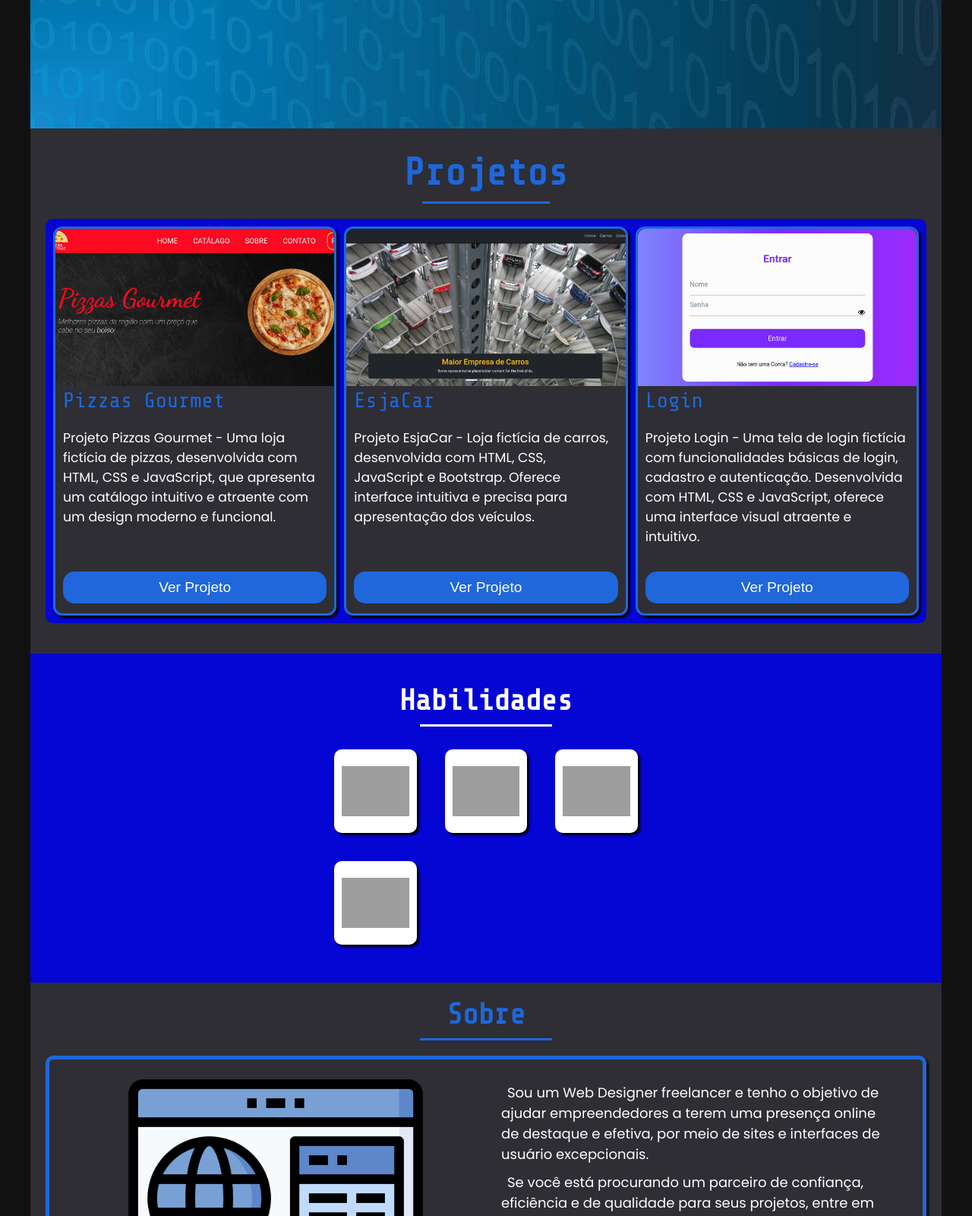
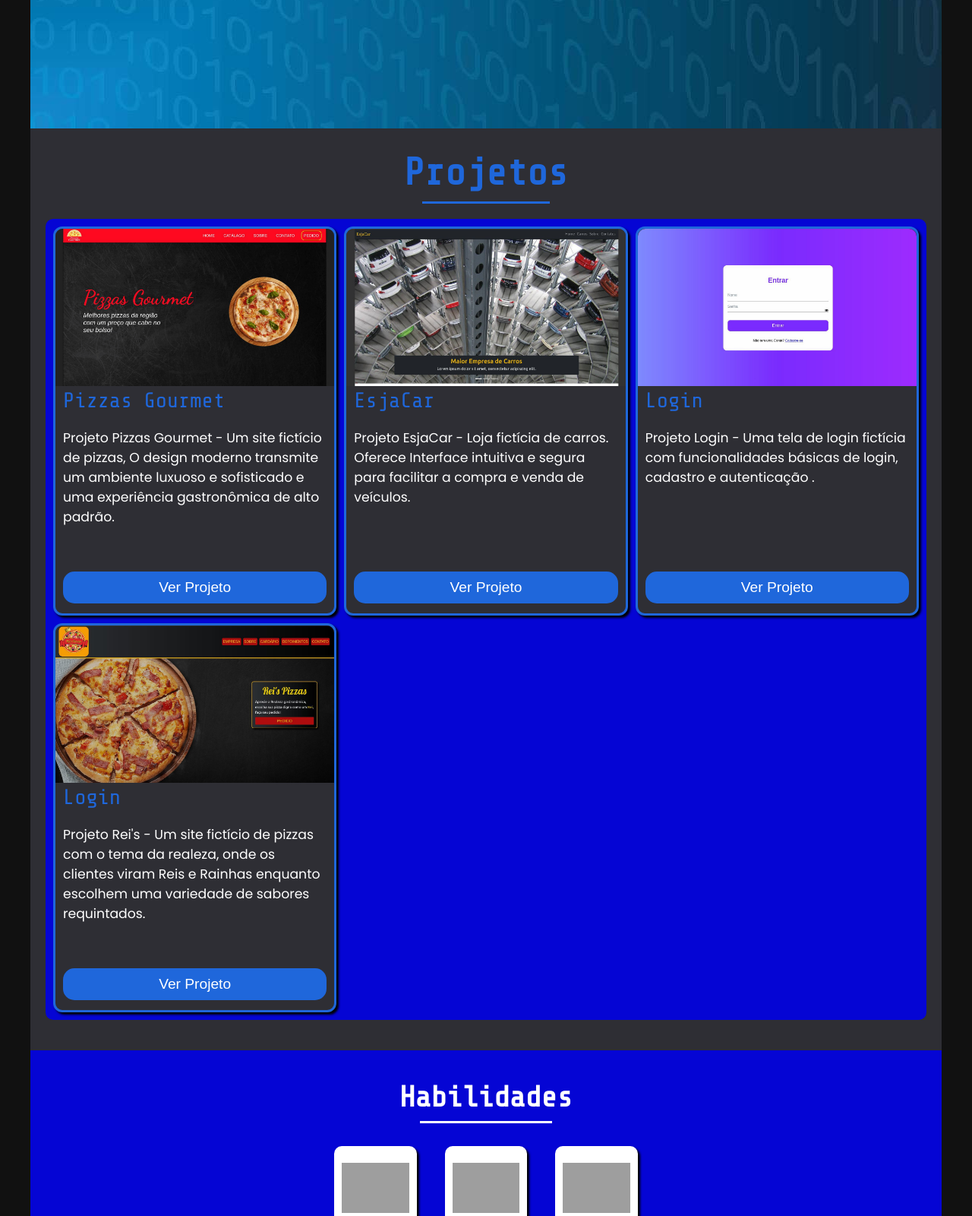
Before and after one commit to Knotmaxx/portfolio, a plain HTML site: page index.html in a window 1280 px wide. Shown: the part 631-2231 px from the top of the page at 76% size. Drawn offline with nearby package versions, Linux system fonts and the light colour scheme; grey boxes are pictures that could not be loaded.

Commit message:
commit all

```diff
--- a/index.html
+++ b/index.html
@@ -43,32 +43,44 @@
           <div class="card-projeto">
             <figure>
               <div>
-                <img data-src="assets/cards/projeto-pizzaria.jpg" alt="Projeto Pizzas Gourmet parte visual de uma loja de carros" loading="lazy">
+                <img data-src="assets/cards/screen-pizza.jpg" alt="Projeto Pizzas Gourmet parte visual de uma loja de carros" loading="lazy">
               </div>
               <figcaption>Pizzas Gourmet</figcaption>
             </figure>
-            <p class="descricao">Projeto Pizzas Gourmet - Uma loja fictícia de pizzas, desenvolvida com HTML, CSS e JavaScript, que apresenta um catálogo intuitivo e atraente com um design moderno e funcional.</p>
+            <p class="descricao">Projeto Pizzas Gourmet - Um site fictício de pizzas, O design moderno transmite um ambiente luxuoso e sofisticado e uma experiência gastronômica de alto padrão.</p>
             <button class="btn-projeto" type="button"><a href="https://knotmaxx.github.io/Projeto-Pizzaria/" target=" _blank">Ver Projeto</a></button>
           </div>
           <div class="card-projeto">
             <figure>
               <div>
-                <img data-src="assets/cards/projeto-carros.jpg" alt="Projeto Ejcar  parte visual de uma loja de carros">
+                <img data-src="assets/cards/screen-carros.jpg" alt="Projeto Ejcar  parte visual de uma loja de carros">
               </div>
               <figcaption>EsjaCar</figcaption>
             </figure>
-            <p class="descricao">Projeto EsjaCar - Loja fictícia de carros, desenvolvida com HTML, CSS, JavaScript e Bootstrap. Oferece interface intuitiva e precisa para apresentação dos veículos.</p>
+            <p class="descricao">Projeto EsjaCar - Loja fictícia de carros. Oferece Interface intuitiva e segura para facilitar a compra e venda de veículos.</p>
             <button class="btn-projeto" type="button"><a href="https://knotmaxx.github.io/Catalago-Carros/" target="_blank">Ver Projeto</a></button>
           </div>
           <div class="card-projeto">
             <figure>
               <div>
-                <img data-src="assets/cards/projeto-login.jpg" alt="projeto login com uma tela inicial de login, cadastro e autenticação simples para logar.">
+                <img data-src="assets/cards/screen-login.jpg" alt="projeto login com uma tela inicial de login, cadastro e autenticação simples para logar.">
 
               </div>
               <figcaption>Login</figcaption>
             </figure>
-            <p class="descricao">Projeto Login - Uma tela de login fictícia com funcionalidades básicas de login, cadastro e autenticação. Desenvolvida com HTML, CSS e JavaScript, oferece uma interface visual atraente e intuitivo.</p>
+            <p class="descricao">Projeto Login - Uma tela de login fictícia com funcionalidades básicas de login, cadastro e autenticação .</p>
+            <button class="btn-projeto" type="button"><a href="https://knotmaxx.github.io/Projeto-login/" target="_blank">Ver Projeto</a></button>
+          </div>
+          <div class="card-projeto">
+            <figure>
+              <div>
+                <img data-src="assets/cards/screen-reis.jpg" alt="projeto login com uma tela inicial de login, cadastro e autenticação simples para logar.">
+              </div>
+              <figcaption>Login</figcaption>
+            </figure>
+            <p class="descricao">Projeto Rei's - Um site fictício de pizzas com o tema da realeza, onde
+              os clientes viram Reis e Rainhas enquanto escolhem uma variedade de sabores requintados.
+            </p>
             <button class="btn-projeto" type="button"><a href="https://knotmaxx.github.io/Projeto-login/" target="_blank">Ver Projeto</a></button>
           </div>
         </div>
@@ -131,7 +143,7 @@
         <p>KnotMaxx |&copy;2023</p>
       </div>
     </footer>
-    <script type="module" src="../script/skills.js"></script>
+    <script type="module" src="script/skills.js"></script>
     <script type="module" src="script/script.js"></script>
   </body>
 
--- a/script/script.js
+++ b/script/script.js
@@ -48,14 +48,14 @@ menubtn.addEventListener("click", () => {
     menu.classList.remove('close')
     menu.classList.add('open')
     menubtn.style.transform = 'rotate(180deg)'
-    menubtn.src = "/assets/close.svg"
+    menubtn.src = "assets/close.svg"
     menubtn.classList.remove('uil-bars')
     menubtn.classList.add('uil-times')
   } else {
     menu.classList.remove('open')
     menu.classList.add('close')
     menubtn.style.transform = 'rotate(0deg)'
-    menubtn.src = "/assets/menu.svg"
+    menubtn.src = "assets/menu.svg"
     menubtn.classList.add('uil-bars')
     menubtn.classList.remove('uil-times')
   }
@@ -65,7 +65,7 @@ li.forEach((li) => {
   li.addEventListener("click",()=>{
     menu.classList.remove('open')
     menu.classList.add('close')
-    menubtn.src = "/assets/menu.svg"
+    menubtn.src = "assets/menu.svg"
     menubtn.style.transform = 'rotate(0deg)'
     menubtn.classList.add('uil-bars')
     menubtn.classList.remove('uil-times')
@@ -96,7 +96,7 @@ window.addEventListener("resize", function() {
     menu.classList.remove('close')
     menu.classList.remove('open')
     menubtn.style.transform = 'rotate(0deg)'
-    menubtn.src = "/assets/menu.svg"
+    menubtn.src = "assets/menu.svg"
   }
 })
 
--- a/style/style.css
+++ b/style/style.css
@@ -71,7 +71,6 @@ body{
   border-radius: 10px;
   transition: 0.8s;
   font-size: clamp(1.2rem,1vw,1.5rem);
-
 }
 
 .ul-header a:hover{
@@ -209,7 +208,7 @@ body{
 
 .cards-projeto{
   display: grid;
-  grid-template-columns: repeat(auto-fit,minmax(220px,1fr));
+  grid-template-columns: repeat(auto-fit,minmax(230px,1fr));
   border-radius: 10px;
   background-color: #0505D4;
   gap: 10px;
@@ -636,7 +635,12 @@ body{
     padding: 10px;
   }
 }
-@media screen and (max-width: 739px) and (min-width: 524px){
+@media screen and (min-width: 1000px){
+  .cards-projeto{
+    grid-template-columns: repeat(auto-fit,minmax(300px,1fr));
+  }
+}
+@media screen and (max-width: 769px) and (min-width: 524px){
 
   .card-projeto div{
     height: clamp(100px,25vw,200px);
@@ -646,17 +650,22 @@ body{
   }
 
 }
-@media screen and (max-width: 524px){
+@media screen and (max-width: 529px){
   .card-projeto{
     height: clamp(500px, 40vw,600px);
   }
   .card-projeto div{
     height: clamp(100px,48vw,280px);
+
+  }
+  .card-projeto figcaption{
+    padding-top:15px;
   }
   .descricao{
     font-size: clamp(1.5rem,1.5vw,2rem);
   }
 }
+
 @media screen and (max-width: 412px){
   .card-projeto{
     height: clamp(470px, 40vw,500px);
```
Also changed, not shown: assets/cards/projeto-carros.jpg (deleted), assets/cards/projeto-login.jpg (deleted), assets/cards/projeto-pizzaria.jpg (deleted), assets/cards/screen-carros.jpg (added), assets/cards/screen-login.jpg (added), assets/cards/screen-pizza.jpg (added), assets/cards/screen-reis.jpg (added).
